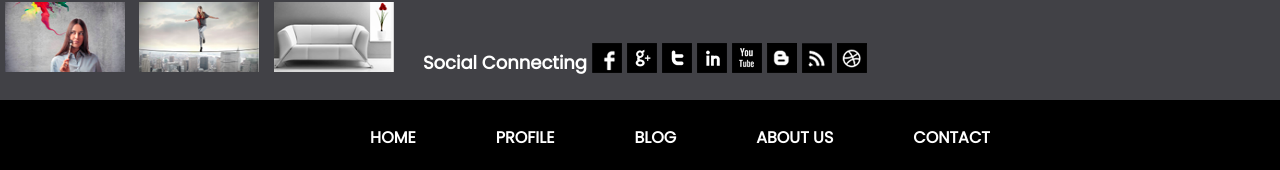
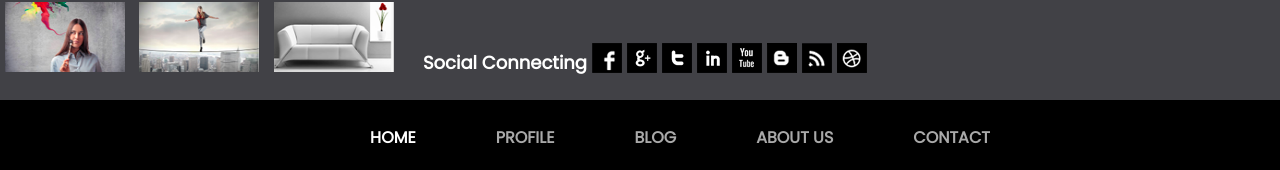
Before and after one commit to ivlievv/second_Site_HM_Progect, a plain HTML site: page index.html in a window 1280 px wide. In both pictures the pointer is over the item 392 px from the left and 3164 px from the top of the page. Shown: the part 3026-3196 px from the top of the page. Drawn offline with Linux system fonts and the light colour scheme.

Commit message:
last last today commit

```diff
--- a/assets/css/footer.css
+++ b/assets/css/footer.css
@@ -167,7 +167,7 @@
     line-height: 32px;
 }
 
-.footerNav:hover{
+.footerNavigation ul li:hover{
     color: white;
     cursor: pointer;
 }
```
